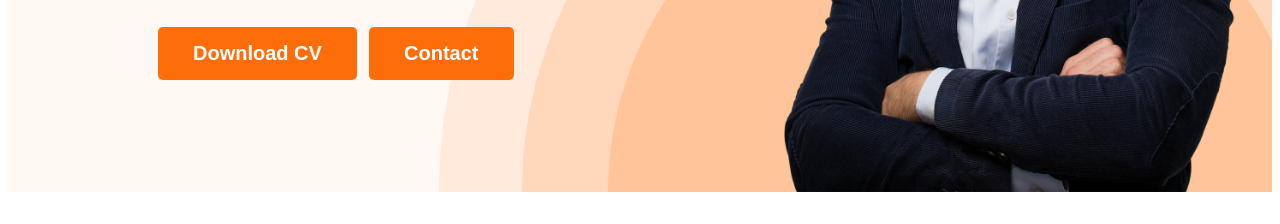
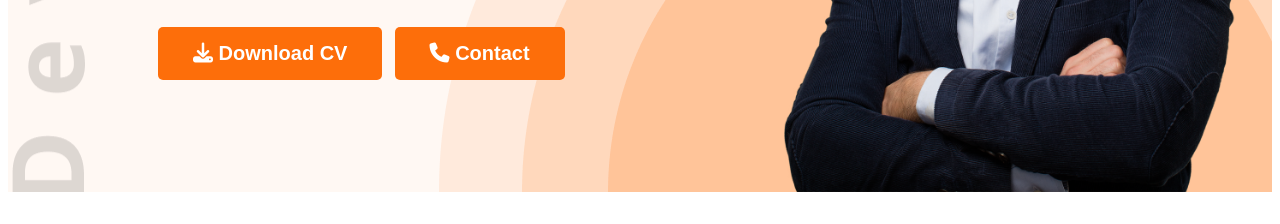
Before and after one commit to sumaiyakhondoker/webdeveloper-portfolio, a plain HTML site: page index.html in a window 1280 px wide. Shown: the part 576-800 px from the top of the page. Drawn offline with nearby package versions, Linux system fonts and the light colour scheme.

Commit message:
added font awesome icons

```diff
--- a/index.html
+++ b/index.html
@@ -10,6 +10,7 @@
 
 
     <link rel="stylesheet" href="styles/portfolio.css">
+    <script src="https://kit.fontawesome.com/a9d03710c7.js" crossorigin="anonymous"></script>
 </head>
 <body>
     <header class="header">
@@ -27,8 +28,8 @@
                 <h3 class="banner-greeting">Hi, I  am</h3>
                 <h1 class="banner-title">Mary Hardy</h1>
                 <p class="banner-description">Shot what able cold new see hold.Friendly as an betrayed formerly he. Morning because as to society behaved moments.</p>
-                <button id="download-btn" class="btn-primary">Download CV</button>
-                <button class="btn-primary">Contact</button>
+                <button id="download-btn" class="btn-primary"><i class="fa-solid fa-download"></i> Download CV</button>
+                <button class="btn-primary"><i class="fa-solid fa-phone"></i> Contact</button>
             </div>
             <img class="profile-pic" src="images/hardy.png" alt="">
         </div>
@@ -153,7 +154,7 @@
 
             </div>
             <div class="download-cv">
-                <button class="btn-primary">Download CV</button>
+                <button class="btn-primary"><i class="fa-solid fa-download"></i> Download CV</button>
             </div>
         </section>
 
--- a/styles/portfolio.css
+++ b/styles/portfolio.css
@@ -59,9 +59,10 @@ nav a{
 /* header related style */
 .header{
     background-color: #FFF8F3;
-    background-image: url(../images/header_bg.png);
+    background-image: url('../images/header_bg.png'), url('../images/developer.png');
     background-repeat: no-repeat;
-    background-position: bottom right;
+    background-position: bottom right,top left;
+
 }
 
 .banner{
```
